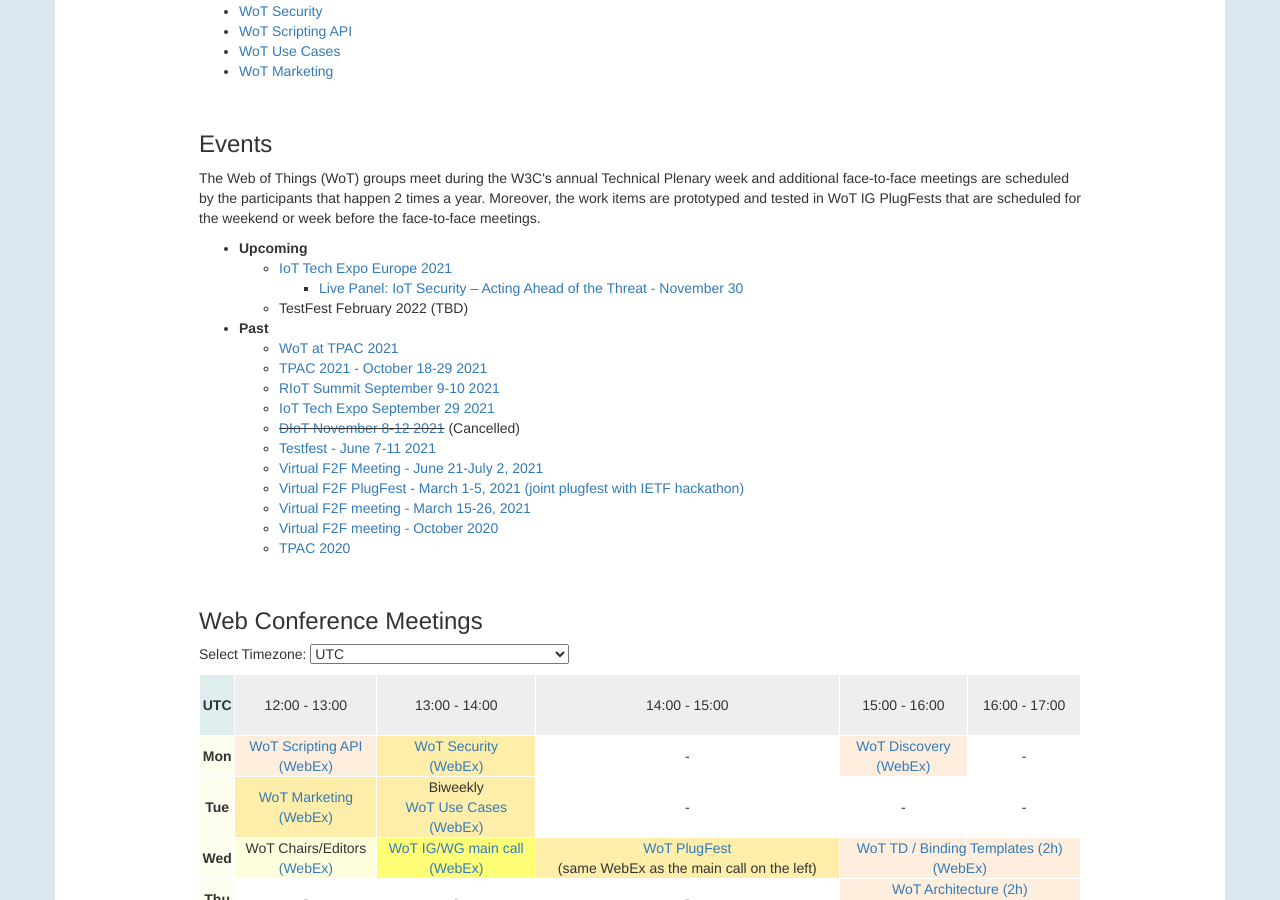
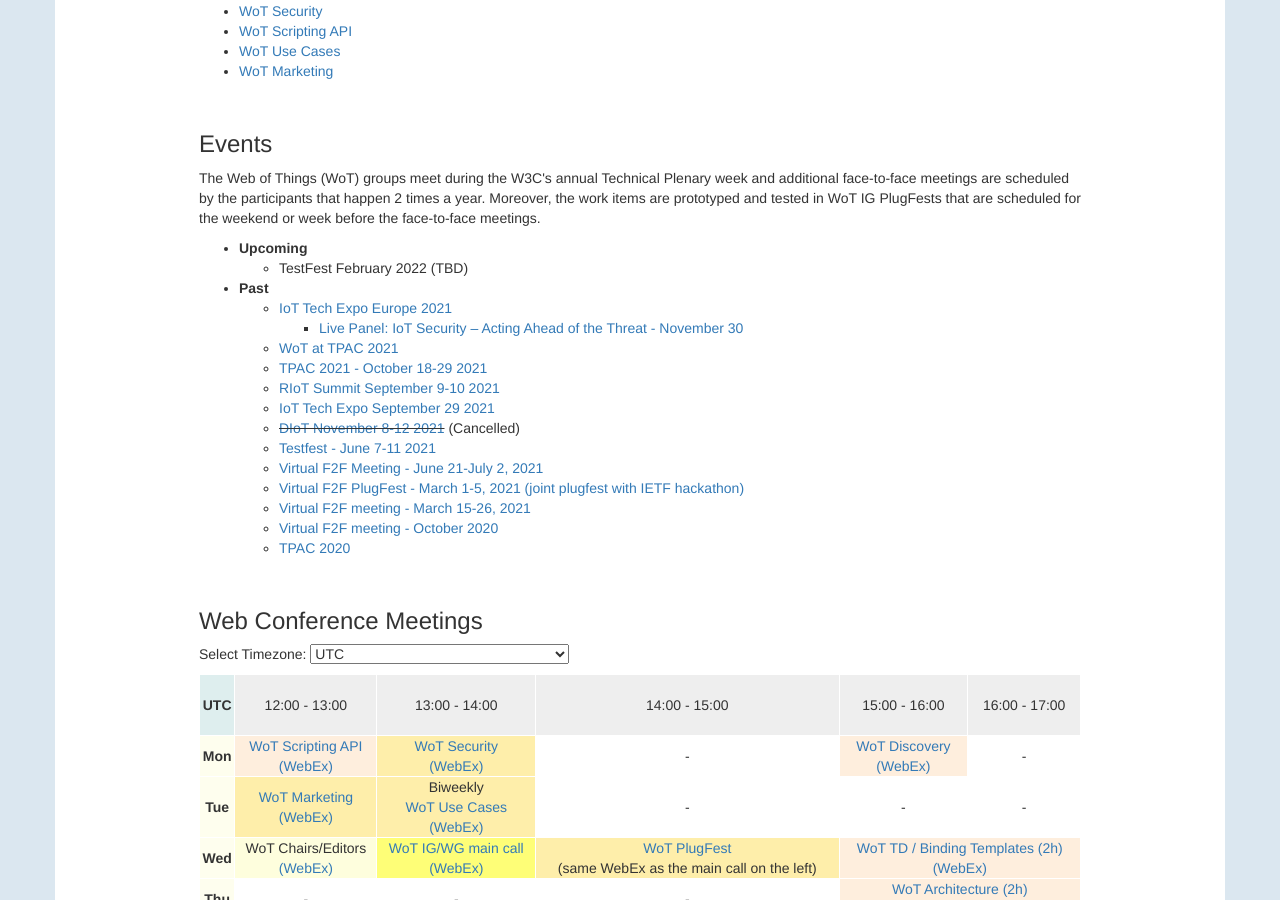
Before and after one commit to w3c/wot-marketing, a Jekyll site: the page built from docs/activities/general/index.html, in a window 1280 px wide and 900 px high, scrolled down 350 px. Built offline with Jekyll 4.4.1, drawn with Linux system fonts in a browser that asks for light colours; nearby versions of some CDN libraries; part of the change alters nothing that is shown.

```diff
--- a/docs/activities/general/index.html
+++ b/docs/activities/general/index.html
@@ -33,17 +33,17 @@ group: "navigation"
 		<li>
 			<strong>Upcoming</strong>
 			<ul>
-				<li><a target="_blank" href="https://www.iottechexpo.com/europe/">IoT Tech Expo Europe 2021</a>
-					<ul>
-						<li><a target="_blank" href="https://www.w3.org/blog/talks/event/live-panel-iot-security-acting-ahead-of-the-threat/">Live Panel: IoT Security – Acting Ahead of the Threat - November 30</a></li>
-					</ul>
-				</li>
 				<li>TestFest February 2022 (TBD)</li>
 			</ul>
 		</li>
 		<li>
 			<strong>Past</strong>
 			<ul>
+				<li><a target="_blank" href="https://www.iottechexpo.com/europe/">IoT Tech Expo Europe 2021</a>
+					<ul>
+						<li><a target="_blank" href="https://www.w3.org/blog/talks/event/live-panel-iot-security-acting-ahead-of-the-threat/">Live Panel: IoT Security – Acting Ahead of the Threat - November 30</a></li>
+					</ul>
+				</li>
 				<li><a target="_blank" href="https://www.w3.org/WoT/IG/wiki/F2F_meeting,_October_2021">WoT at TPAC 2021</a></li>
 				<li><a target="_blank" href="https://www.w3.org/2021/10/TPAC/">TPAC 2021 - October 18-29 2021</a></li>
 				<li><a target="_blank" href="https://summit.riot-os.org/2021/">RIoT Summit September 9-10 2021</a></li>
```
